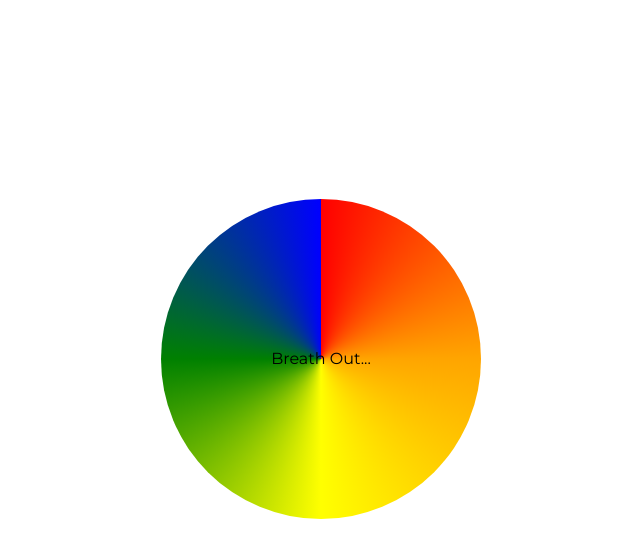
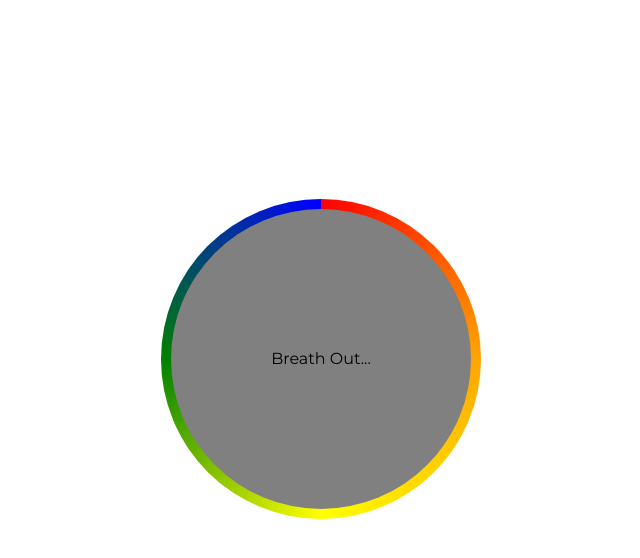
Before and after one commit to skmmks/breath-relax-web-app, a plain HTML site: page index.html in a window 1280 px wide. Shown: the part 82-640 px from the top of the page, without its empty margins (319-959 px from the left). Drawn offline with Linux system fonts and the light colour scheme.

Commit message:
create styling for outer circle

```diff
--- a/style.css
+++ b/style.css
@@ -35,3 +35,14 @@ body {
   z-index: -2;
   border-radius: 50%;
 }
+
+.circle {
+  background-color: #808080;
+  height: 100%;
+  width: 100%;
+  position: absolute;
+  top: 0;
+  left: 0;
+  z-index: -1;
+  border-radius: 50%;
+}
```
